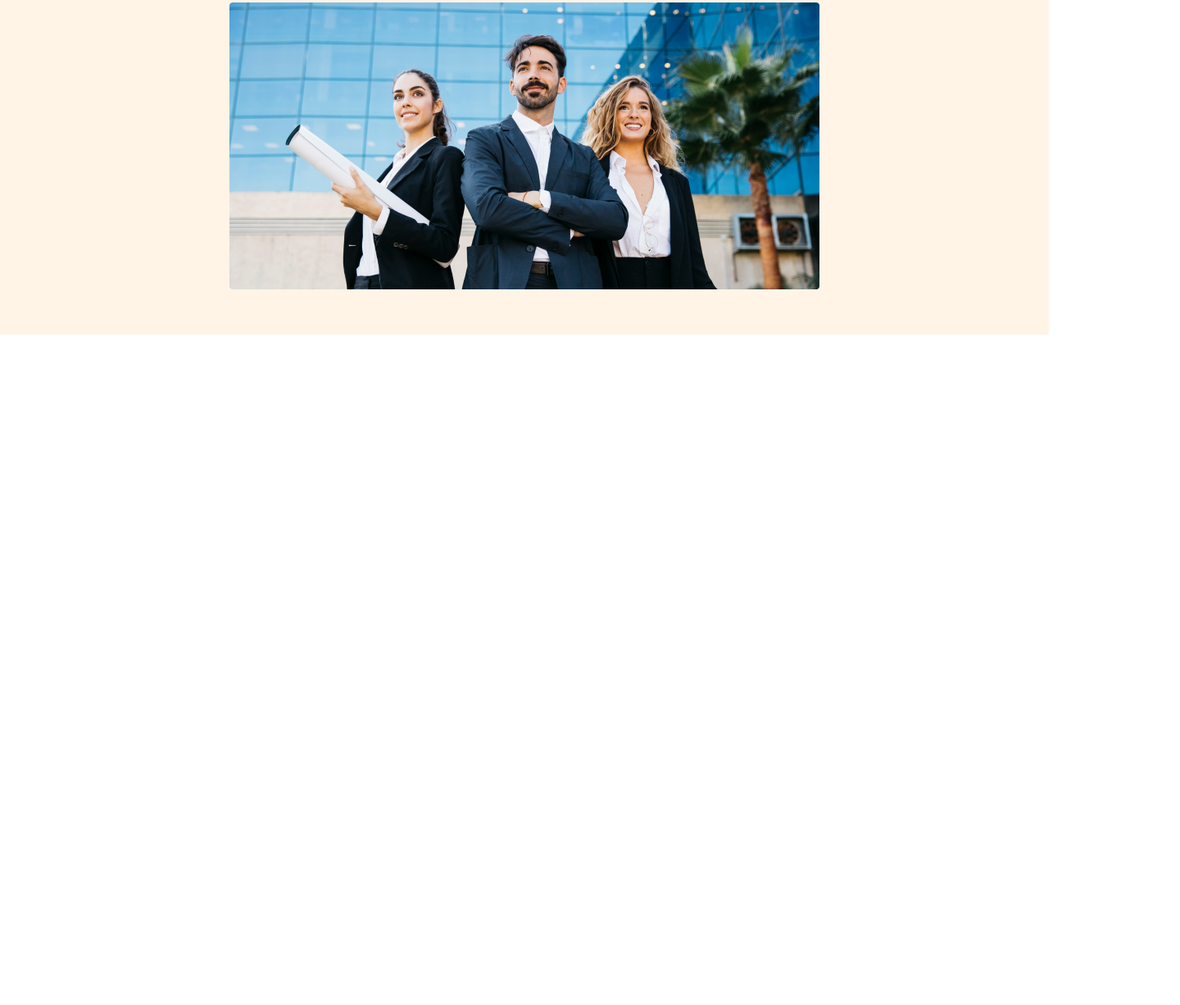
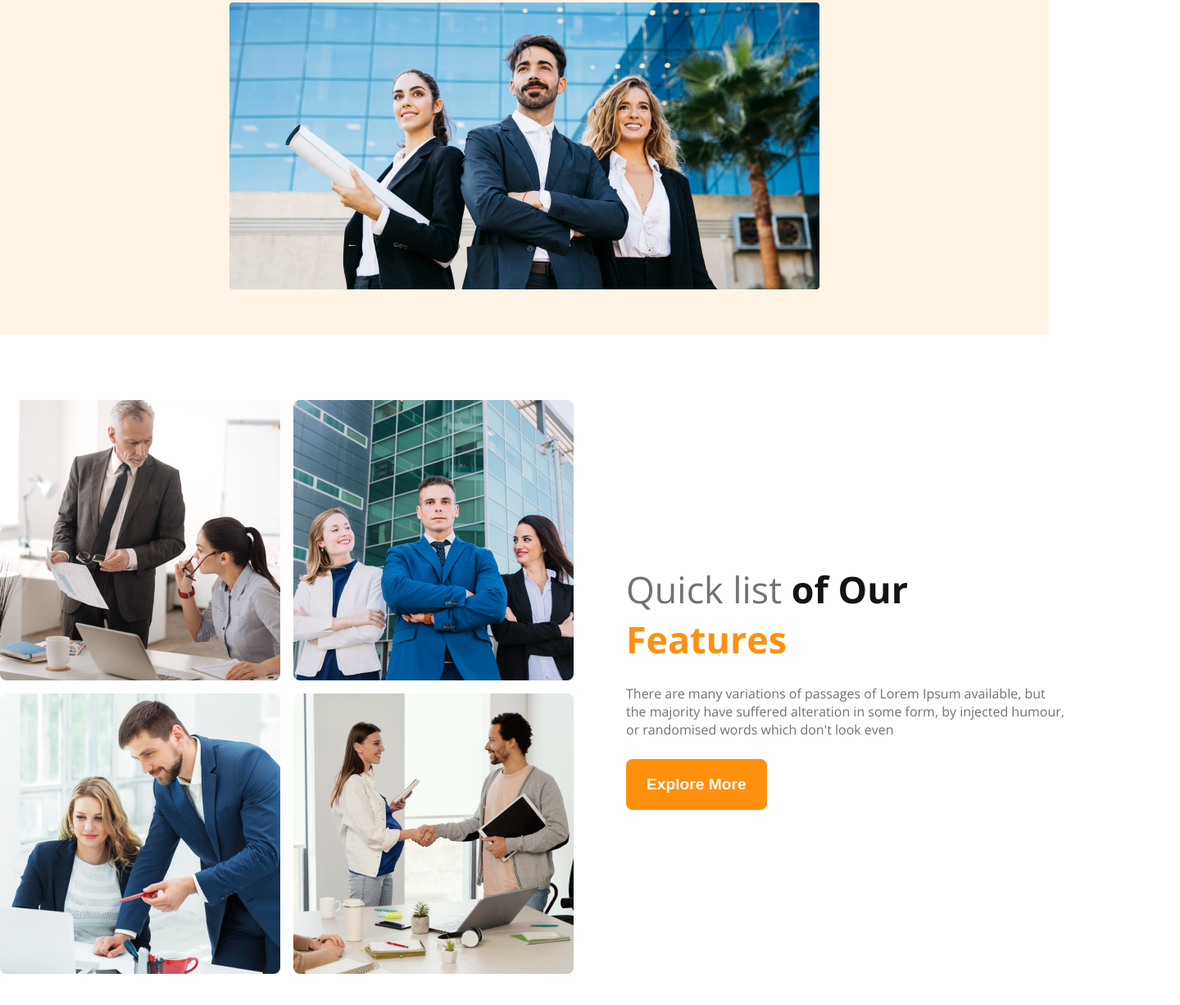
Before and after one commit to atikur28/number-6-project, a plain HTML site: page index.html in a window 1280 px wide. Shown: the part 556-1782 px from the top of the page at 82% size, 1440 px wide, since content can reach past the window. Before the commit the page ends 964 px from the top, so only its background shows below. Drawn offline with nearby package versions, Linux system fonts and the light colour scheme.

Commit message:
Feature Section

```diff
--- a/index.html
+++ b/index.html
@@ -32,7 +32,21 @@
     </header>
     <!-- Main Section -->
     <main>
+    <!-- Feature Section -->
+         <section class="feature-container">
+            <div class="team-container">
+                <img src="./images/team1.png" alt="" class="team-img">
+                <img src="./images/team2.png" alt="" class="team-img">
+                <img src="./images/team3.png" alt="" class="team-img">
+                <img src="./images/team4.png" alt="" class="team-img">
+            </div>
 
+            <div class="feature-content">
+                 <h2 class="feature-title"><span class="first-title">Quick list</span> of Our <span class="second-title">Features</span></h2>
+                 <p class="feature-description">There are many variations of passages of Lorem Ipsum available, but the majority have suffered alteration in some form, by injected humour, or randomised words which don't look even</p>
+                 <button class="primary-btn feature-btn">Explore More</button>
+            </div>
+         </section>
     </main>
     <!-- Footer Section -->
     <footer>
--- a/style.css
+++ b/style.css
@@ -70,8 +70,52 @@ nav li a{
     margin: 80px auto;
     text-align: center;
 }
+/* Main Section */
+main{
+    width: 1440px;
+    margin: 0px auto;
+}
+/* Feature Section */
+.feature-container{
+    display: flex;
+    align-items: center;
+    gap: 4rem;
+}
+.team-container{
+    display: grid;
+    grid-template-columns: repeat(2, 1fr);
+    gap: 1rem;
+    margin: 80px 0px;
+}
+.feature-title{
+    color: #131313;
+    font-size: 2.8rem;
+    font-weight: 700;
+    width: 468px;
+}
+.first-title{
+    color: #727272;
+    font-size: 2.8rem;
+    font-weight: 500;
+}
+.second-title{
+    color: #FF900E;
+    font-size: 2.8rem;
+    font-weight: 700;
+}
+.feature-description{
+    width: 537px;
+    color: #727272;
+    font-size: 1rem;
+    font-weight: 400;
+    margin: 25px 0px;
+}
+
+
+
 /* Mobile Responsive */
 @media screen and (max-width:576px) {
+    /* banner section */
     header{
         padding: 30px;
     }
@@ -81,6 +125,33 @@ nav li a{
 
     nav ul{
         padding-left: 1rem;
+    }
+    .banner-description{
+        width: 70%;
+        margin: 0px auto;
+    }
+    /* feature section */
+    main{
+        width: 0px;
+    }
+    .feature-container{
+        flex-direction: column;
+    }
+    .team-container{
+        grid-template-columns: 1fr;
+    }
+    .feature-content{
+        flex-direction: column;
+    }
+    .feature-title{
+        padding-left: 4rem;
+    }
+    .feature-description{
+        width: 70%;
+        margin: 0px 0px 2px 70px ;
+    }
+    .feature-btn{
+        margin: 10px 0px 0px 70px;
     }
 }
 /* Medium Responsive */
@@ -95,6 +166,10 @@ nav li a{
     nav ul{
         padding-left: 1rem;
     }
+    .banner-description{
+        width: 70%;
+        margin: 0px auto;
+    }
 }
 /* Large Responsive */
 @media screen and (min-width:993px) and (max-width:1200px) {
```
